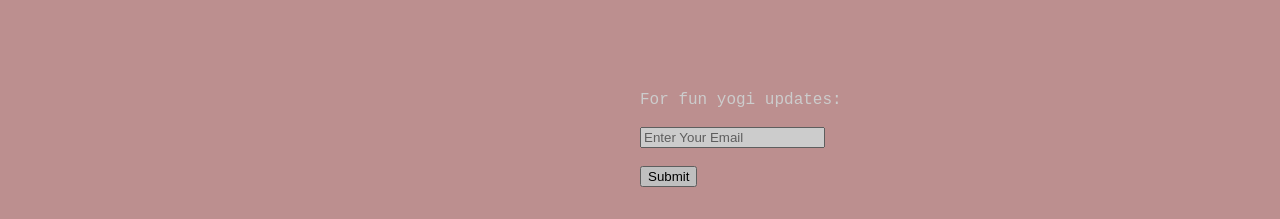
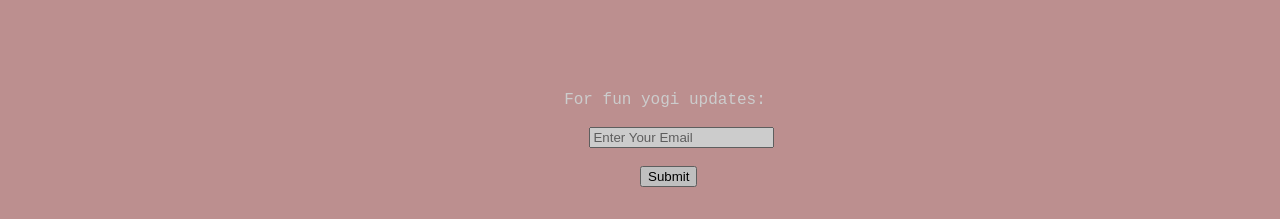
Before and after one commit to ahalsmer/lowkeyyogi-page, a plain HTML site: page index.html in a window 1280 px wide. Shown: the part 136-355 px from the top of the page. Drawn offline with Linux system fonts and the light colour scheme.

Commit message:
More styling updates, label, email, and submit re-aligned

```diff
--- a/styles.css
+++ b/styles.css
@@ -39,15 +39,16 @@ body {
   background-color: RosyBrown;
   filter: brightness(80%);
 }
+
 label {
   font-family: Andale Mono, monospace;
   color: white;
   position: relative;
-  left: 50%;
+  left: 44%;
 }
 #email {
   position: relative;
-  left: 50%;
+  left: 46%;
 }
 #submit {
   position: relative;
```
